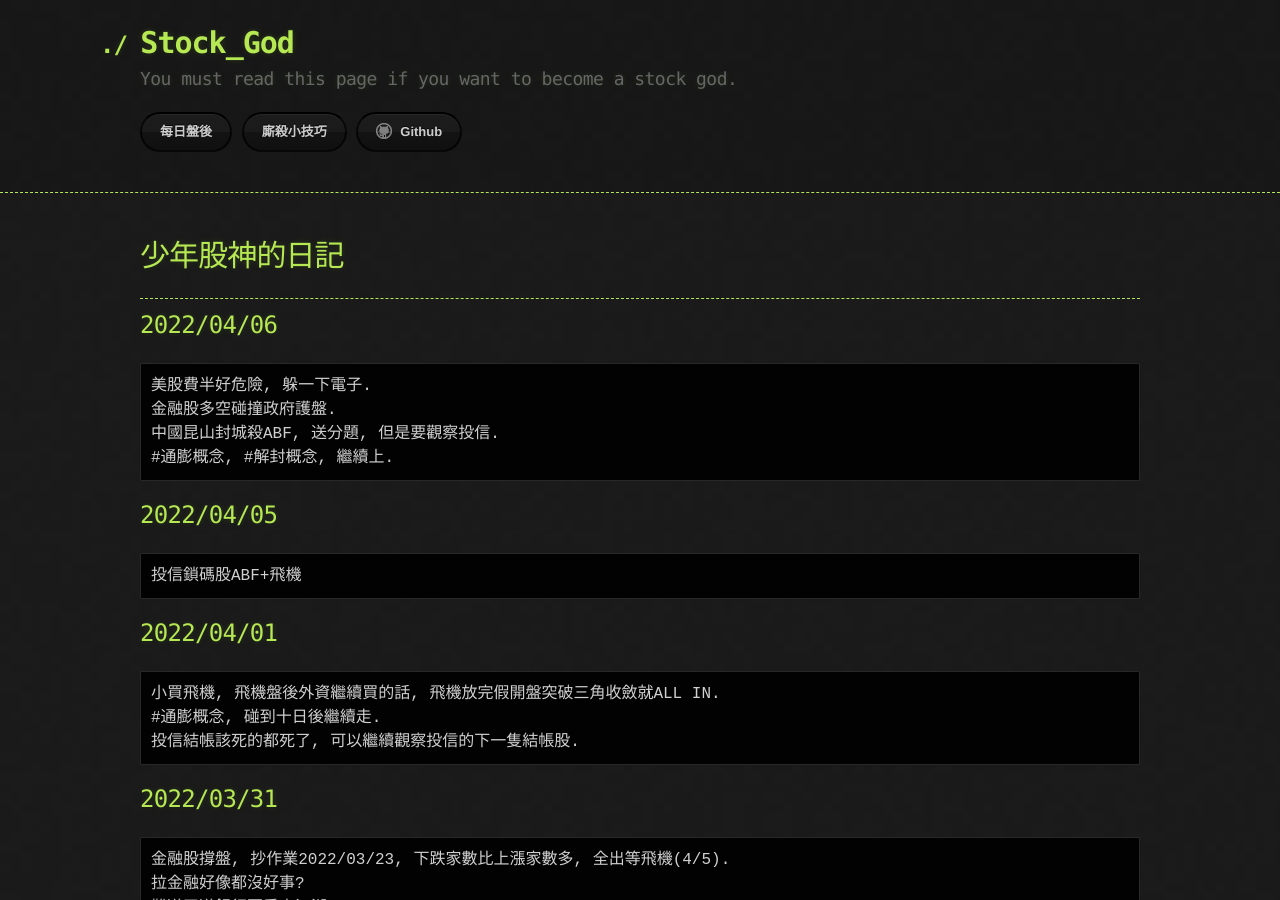
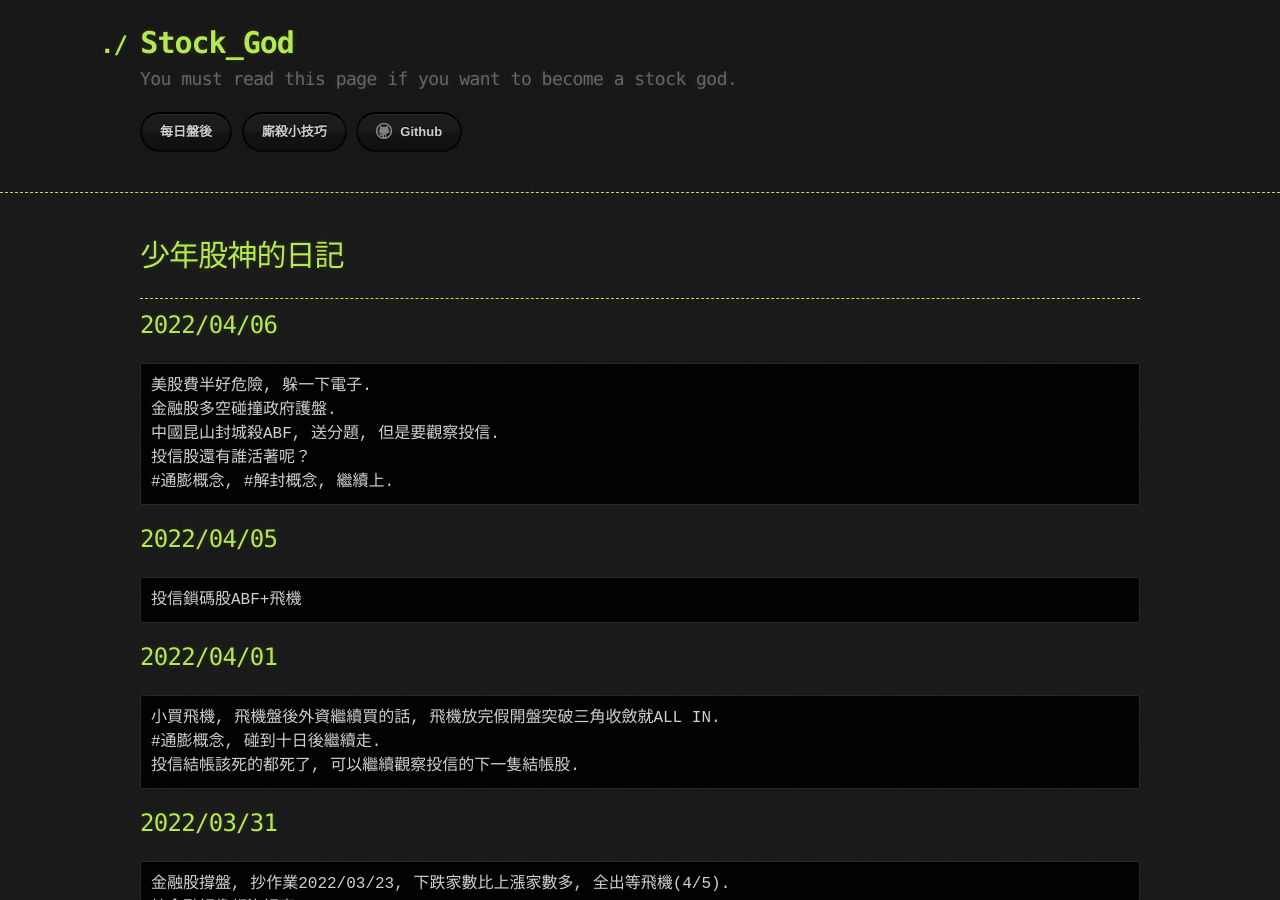
Before and after one commit to lepg5487/Stock_God, a Jekyll site: the page built from index.md, in a window 1280 px wide and 900 px high. Built offline with Jekyll 4.4.1, drawn with Linux system fonts in a browser that asks for light colours; our own code applies the rules of GitHub Pages for plain Markdown files.

Commit message:
Update index.md

````diff
--- a/index.md
+++ b/index.md
@@ -11,6 +11,7 @@ layout: testlayouts
 美股費半好危險, 躲一下電子.
 金融股多空碰撞政府護盤.
 中國昆山封城殺ABF, 送分題, 但是要觀察投信.
+投信股還有誰活著呢？
 #通膨概念, #解封概念, 繼續上.
 ```
 
````
